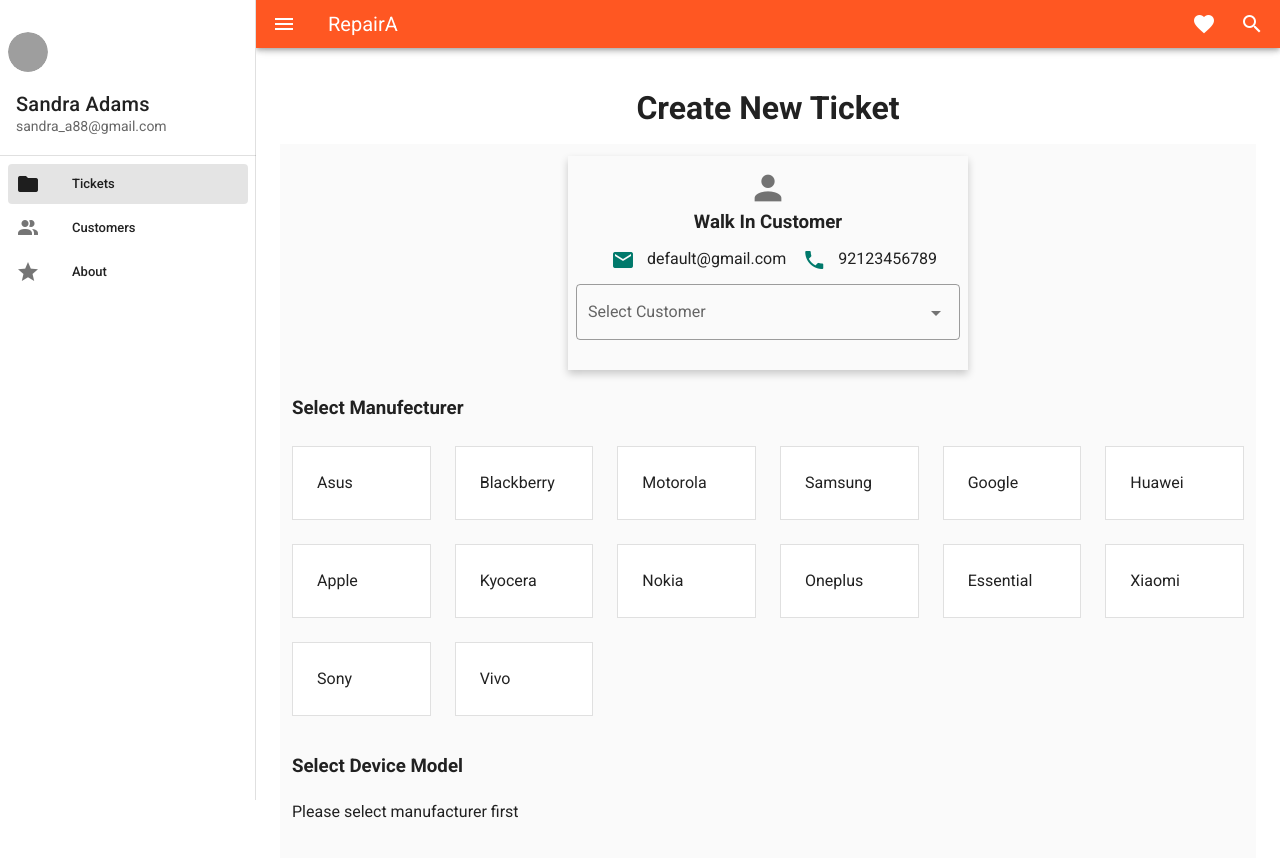
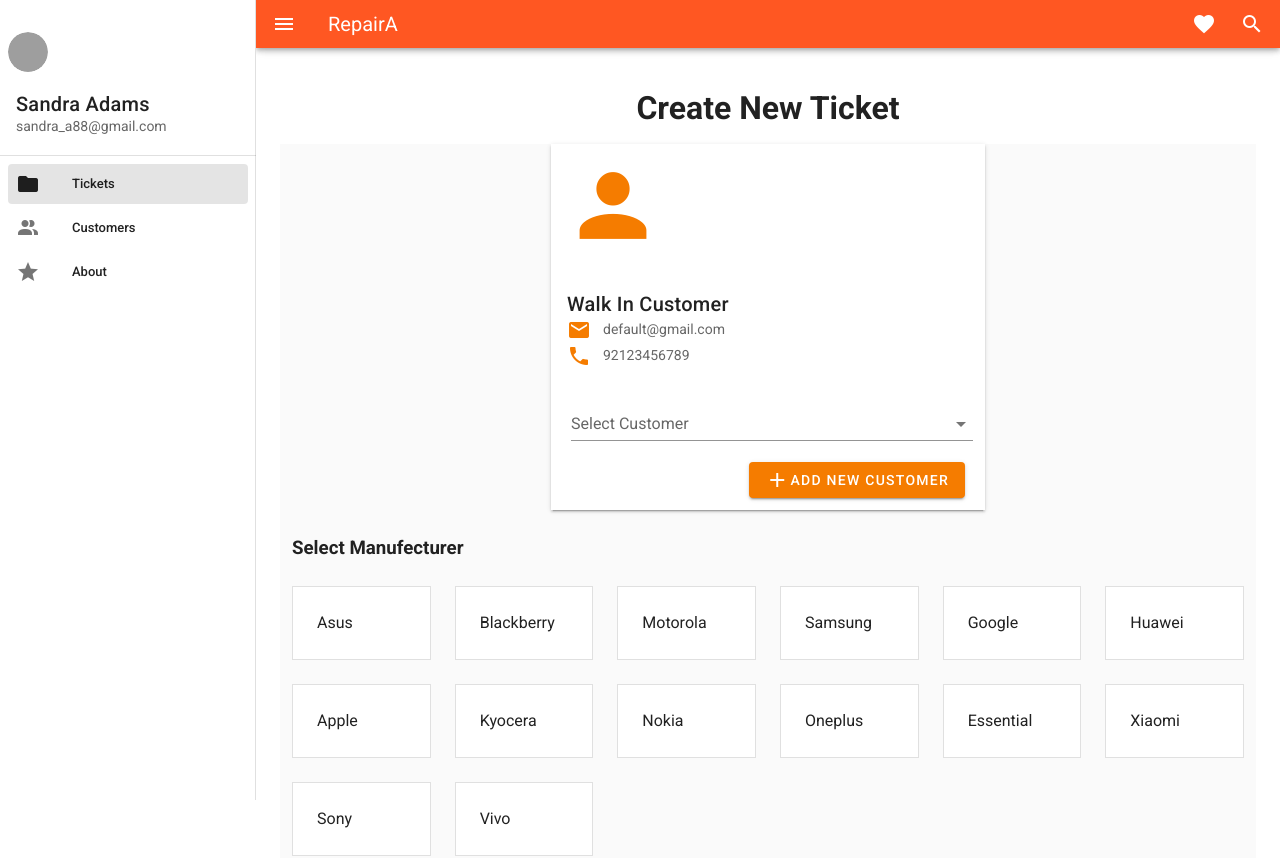
Before and after one commit to abdul-rehman-2050/Repaira-Vue, a Vue app: page / in a window 1280 px wide. Shown: the top 858 px of the page. Built offline with nearby package versions, Linux system fonts and the light colour scheme; grey boxes are pictures that could not be loaded.

Commit message:
customer info card changed

```diff
--- a/src/components/Customers/CustomerProfileCard.vue
+++ b/src/components/Customers/CustomerProfileCard.vue
@@ -1,24 +1,46 @@
 <template>
-  <div class="card pt-3">
-    <v-icon x-large>mdi-account</v-icon>
-    <h3>{{ customer.name }}</h3>
+  <v-card class="mx-auto" max-width="434" tile>
+    <v-row>
+      <v-col cols="12" xs="4">
+        <v-avatar size="100" class="ml-3">
+          <!-- v-img src="https://cdn.vuetifyjs.com/images/profiles/marcus.jpg"></v-img -->
+          <v-icon color="orange darken-2" size="100">mdi-account</v-icon>
+        </v-avatar>
+      </v-col>
+      <v-col xs="8">
+        <v-list-item color="rgba(0, 0, 0, .4)">
+          <v-list-item-content>
+            <v-list-item-title class="title">
+              {{ customer.name }}</v-list-item-title
+            >
+            <v-list-item-subtitle>
+              <v-icon class="mr-3" color="orange darken-2"> mdi-email </v-icon
+              >{{ customer.email }}
+            </v-list-item-subtitle>
+            <v-list-item-subtitle>
+              <v-icon class="mr-3" color="orange darken-2"> mdi-phone </v-icon
+              >{{ customer.phone }}</v-list-item-subtitle
+            >
+          </v-list-item-content>
+        </v-list-item>
+      </v-col>
+    </v-row>
 
-    <v-icon class="ma-3" color="teal darken-2"> mdi-email </v-icon
-    >{{ customer.email }}
-    <v-icon class="ma-3" color="teal darken-2"> mdi-phone </v-icon
-    >{{ customer.phone }}
+    <v-col class="text-right">
       <v-select
-        class="mx-2"
+        class="ml-2"
         :items="customerslist"
         label="Select Customer"
         item-text="name"
         return-object
         v-on:change="changeCustomer"
         v-model="curCustomer"
-      outlined
       ></v-select>
-
-  </div>
+      <v-btn dark color="orange darken-2" class="mx-2 pull-right">
+        <v-icon dark> mdi-plus </v-icon> Add New Customer
+      </v-btn>
+    </v-col>
+  </v-card>
 </template>
 
 <script>
@@ -30,11 +52,9 @@ export default {
         id: 0,
         name: "Walk In Customer",
         email: "default@gmail.com",
-        phone: "92123456789"
+        phone: "92123456789",
       },
-      curCustomer:{
-
-      },
+      curCustomer: {},
     };
   },
   computed: {
@@ -46,47 +66,11 @@ export default {
     changeCustomer(a) {
       this.customer = a;
       console.log(a);
-      this.$emit('selected-customer', a);
+      this.$emit("selected-customer", a);
     },
   },
-
 };
 </script>
 
 <style scoped>
-.card {
-  box-shadow: 0 4px 8px 0 rgba(0, 0, 0, 0.2);
-  max-width: 400px;
-  margin: auto;
-  text-align: center;
-}
-
-.title {
-  color: grey;
-  font-size: 18px;
-}
-
-button {
-  border: none;
-  outline: 0;
-  display: inline-block;
-  padding: 8px;
-  color: white;
-  background-color: #000;
-  text-align: center;
-  cursor: pointer;
-  width: 100%;
-  font-size: 18px;
-}
-
-a {
-  text-decoration: none;
-  font-size: 22px;
-  color: black !important;
-}
-
-button:hover,
-a:hover {
-  opacity: 0.7;
-}
 </style>
```
Lines whose indentation alone changed are shown as unchanged.
